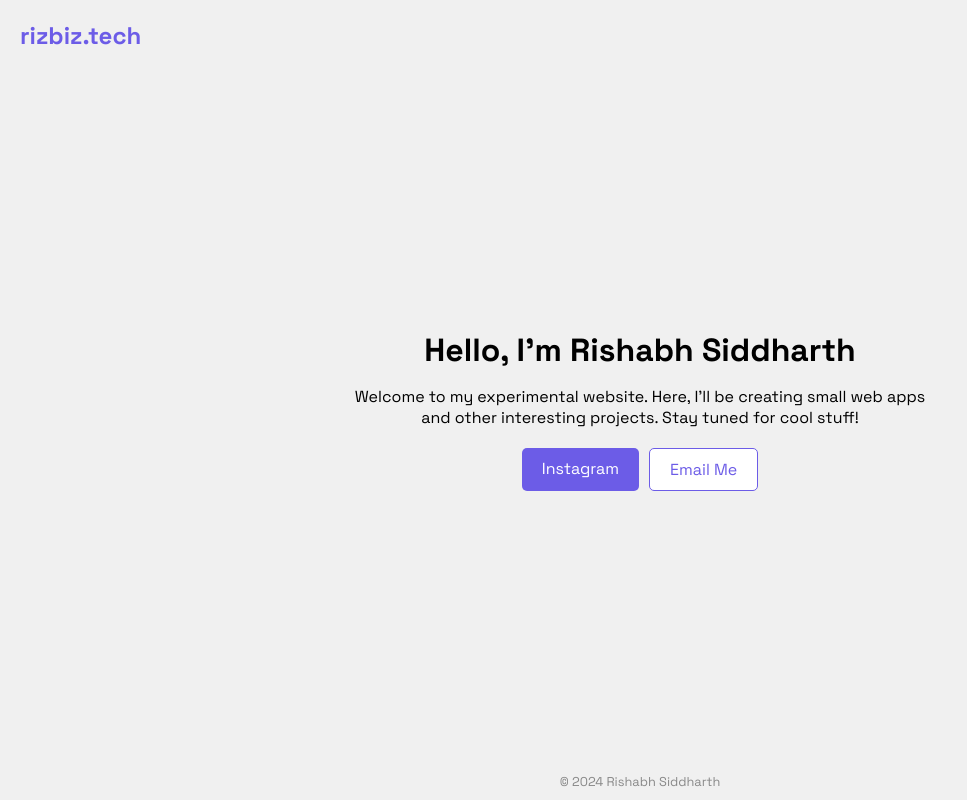
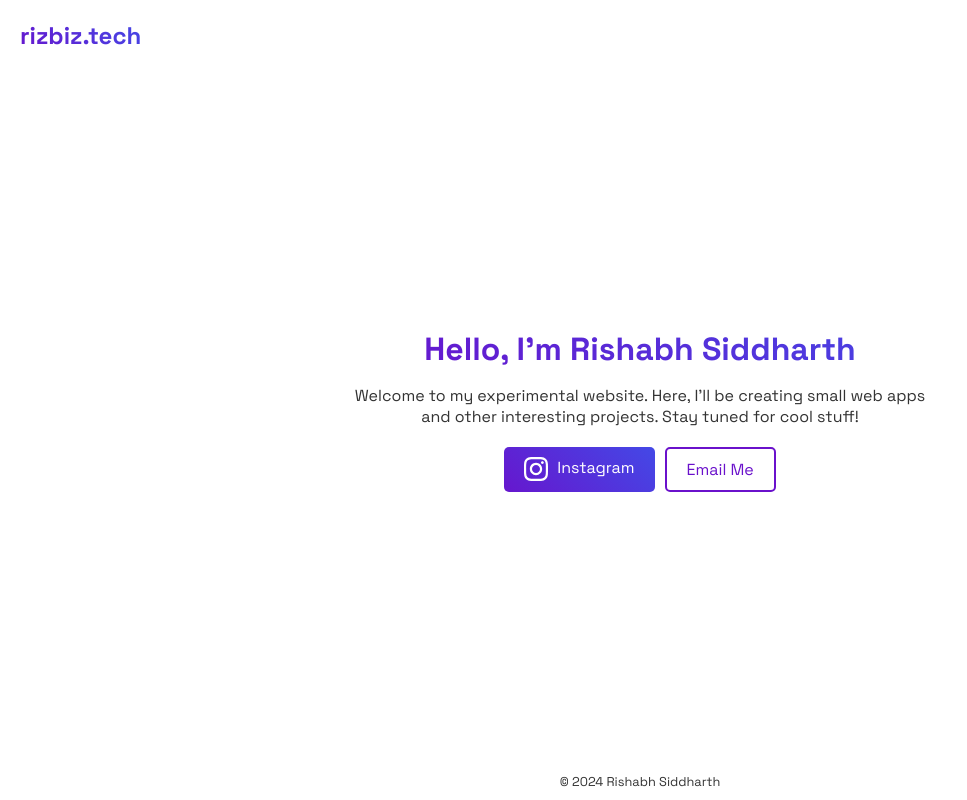
Before and after one commit to riz-biz/rizbiz.tech, a plain HTML site: page index.html in a window 1280 px wide. Shown: the whole page, without its empty margins (0-967 px from the left). Drawn offline with Linux system fonts and the light colour scheme.

Commit message:
Update index.html

```diff
--- a/index.html
+++ b/index.html
@@ -10,13 +10,13 @@
             font-family: 'Space Grotesk', sans-serif;
             margin: 0;
             padding: 0;
-            background-color: #f0f0f0;
             display: flex;
             flex-direction: column;
             justify-content: center;
             align-items: center;
             min-height: 100vh;
             text-align: center;
+            background-color: white;
         }
         .container {
             max-width: 600px;
@@ -28,13 +28,18 @@
             margin-bottom: 10px;
             opacity: 0;
             transform: translateY(20px);
-            animation: fadeInUp 0.8s ease forwards;
+            animation: fadeInUp 0.8s ease forwards, gradientText 5s ease-in-out infinite;
+            background: linear-gradient(45deg, #6a11cb, #2575fc);
+            -webkit-background-clip: text;
+            -webkit-text-fill-color: transparent;
+            background-size: 200% 200%;
         }
         .description {
             margin-bottom: 20px;
             opacity: 0;
             transform: translateY(20px);
             animation: fadeInUp 0.8s ease forwards 0.2s;
+            color: #333;
         }
         .cta-buttons {
             display: flex;
@@ -51,15 +56,32 @@
             border-radius: 5px;
             cursor: pointer;
             text-decoration: none;
+            transition: transform 0.3s ease;
+            position: relative;
+            overflow: hidden;
+        }
+        .cta-button:hover {
+            transform: translateY(-3px);
         }
         .primary {
-            background-color: #6c5ce7;
             color: white;
         }
+        .primary::before {
+            content: '';
+            position: absolute;
+            top: 0;
+            left: 0;
+            right: 0;
+            bottom: 0;
+            background: linear-gradient(45deg, #6a11cb, #2575fc);
+            background-size: 200% 200%;
+            animation: gradientBG 5s ease-in-out infinite;
+            z-index: -1;
+        }
         .secondary {
-            background-color: white;
-            color: #6c5ce7;
-            border: 1px solid #6c5ce7;
+            background: white;
+            color: #6a11cb;
+            border: 2px solid #6a11cb;
         }
         .logo {
             position: absolute;
@@ -67,19 +89,51 @@
             left: 20px;
             font-size: 1.5em;
             font-weight: bold;
-            color: #6c5ce7;
+            background: linear-gradient(45deg, #6a11cb, #2575fc);
+            -webkit-background-clip: text;
+            -webkit-text-fill-color: transparent;
+            background-size: 200% 200%;
+            animation: gradientText 5s ease-in-out infinite;
         }
         .footer {
             position: absolute;
             bottom: 10px;
             font-size: 0.8em;
-            color: #888;
+            color: #333;
         }
         @keyframes fadeInUp {
             to {
                 opacity: 1;
                 transform: translateY(0);
             }
+        }
+        @keyframes gradientBG {
+            0% {
+                background-position: 0% 50%;
+            }
+            50% {
+                background-position: 100% 50%;
+            }
+            100% {
+                background-position: 0% 50%;
+            }
+        }
+        @keyframes gradientText {
+            0% {
+                background-position: 0% 50%;
+            }
+            50% {
+                background-position: 100% 50%;
+            }
+            100% {
+                background-position: 0% 50%;
+            }
+        }
+        .instagram-logo {
+            width: 24px;
+            height: 24px;
+            vertical-align: middle;
+            margin-right: 5px;
         }
     </style>
 </head>
@@ -89,7 +143,12 @@
         <h1>Hello, I'm Rishabh Siddharth</h1>
         <p class="description">Welcome to my experimental website. Here, I'll be creating small web apps and other interesting projects. Stay tuned for cool stuff!</p>
         <div class="cta-buttons">
-            <a href="https://www.instagram.com/vectorphic" class="cta-button primary" target="_blank">Instagram</a>
+            <a href="https://www.instagram.com/vectorphic" class="cta-button primary" target="_blank">
+                <svg class="instagram-logo" xmlns="http://www.w3.org/2000/svg" viewBox="0 0 24 24" fill="white">
+                    <path d="M12 2.163c3.204 0 3.584.012 4.85.07 3.252.148 4.771 1.691 4.919 4.919.058 1.265.069 1.645.069 4.849 0 3.205-.012 3.584-.069 4.849-.149 3.225-1.664 4.771-4.919 4.919-1.266.058-1.644.07-4.85.07-3.204 0-3.584-.012-4.849-.07-3.26-.149-4.771-1.699-4.919-4.92-.058-1.265-.07-1.644-.07-4.849 0-3.204.013-3.583.07-4.849.149-3.227 1.664-4.771 4.919-4.919 1.266-.057 1.645-.069 4.849-.069zm0-2.163c-3.259 0-3.667.014-4.947.072-4.358.2-6.78 2.618-6.98 6.98-.059 1.281-.073 1.689-.073 4.948 0 3.259.014 3.668.072 4.948.2 4.358 2.618 6.78 6.98 6.98 1.281.058 1.689.072 4.948.072 3.259 0 3.668-.014 4.948-.072 4.354-.2 6.782-2.618 6.979-6.98.059-1.28.073-1.689.073-4.948 0-3.259-.014-3.667-.072-4.947-.196-4.354-2.617-6.78-6.979-6.98-1.281-.059-1.69-.073-4.949-.073zm0 5.838c-3.403 0-6.162 2.759-6.162 6.162s2.759 6.163 6.162 6.163 6.162-2.759 6.162-6.163c0-3.403-2.759-6.162-6.162-6.162zm0 10.162c-2.209 0-4-1.79-4-4 0-2.209 1.791-4 4-4s4 1.791 4 4c0 2.21-1.791 4-4 4zm6.406-11.845c-.796 0-1.441.645-1.441 1.44s.645 1.44 1.441 1.44c.795 0 1.439-.645 1.439-1.44s-.644-1.44-1.439-1.44z"/>
+                </svg>
+                Instagram
+            </a>
             <a href="mailto:rishabhsiddharth9@gmail.com" class="cta-button secondary">Email Me</a>
         </div>
     </div>
```
